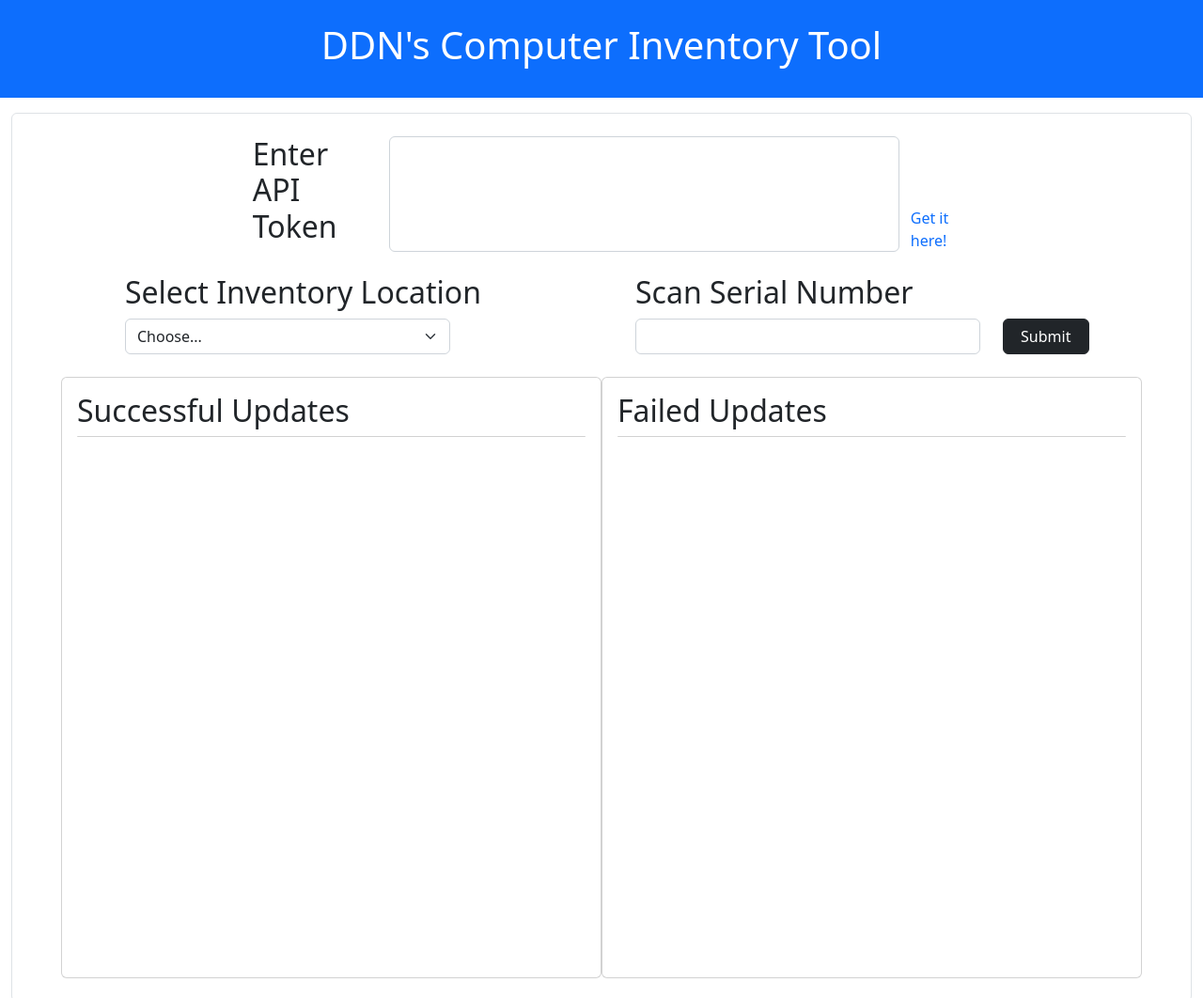
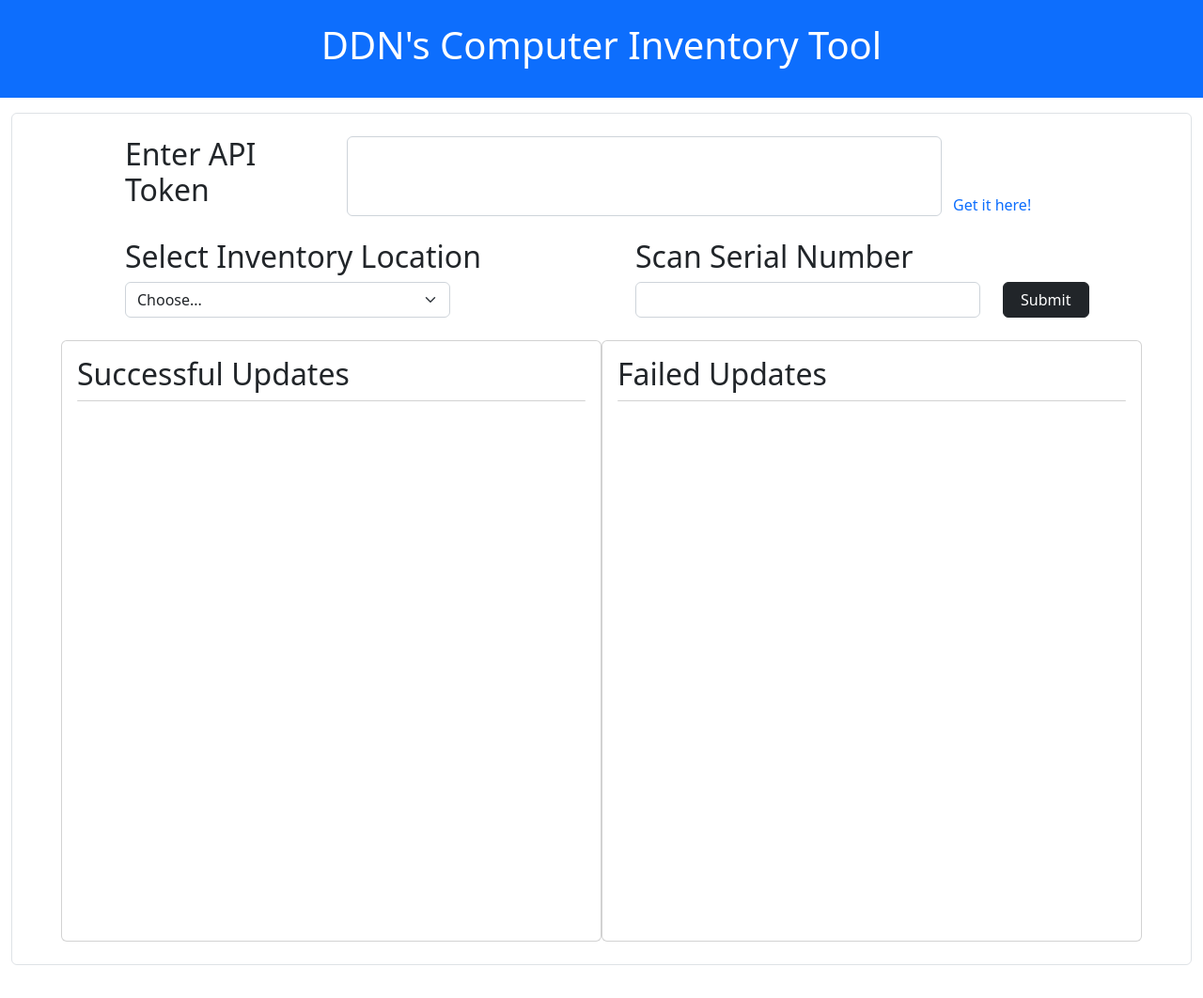
Before and after one commit to jdsearcy03/DDN-Computer-Inventory-Tool, a plain HTML site: page index.html in a window 1280 px wide. Shown: the top 1062 px of the page at 94% size. After the commit the page ends 1027 px from the top, so only its background shows below. Drawn offline with nearby package versions, Linux system fonts and the light colour scheme.

Commit message:
Edited column widths for the API token input field

```diff
--- a/index.html
+++ b/index.html
@@ -21,13 +21,13 @@
             <div class="container-fluid border rounded px-5">
                 <!--Input Labels-->
                 <div class="row pt-4 px-5 justify-content-center">
-                    <div class="row col-2 pb-4">
+                    <div class="row col-3 pb-4">
                         <h2 class="title">Enter API Token</h2>
                     </div>
-                    <div class="row col-6 mx-0 px-0 pb-4">
+                    <div class="row col-7 mx-0 px-0 pb-4">
                         <input type="password" class="form-control" id="apiToken">
                     </div>
-                    <div class="row col-1 align-items-end pb-4">
+                    <div class="row col-2 align-items-end pb-4">
                         <a href="https://godynamic.monday.com/admin/integrations/api" class="text-decoration-none" target="_blank">Get it here!</a>
                     </div>
                     <div class="row col-6">
```
